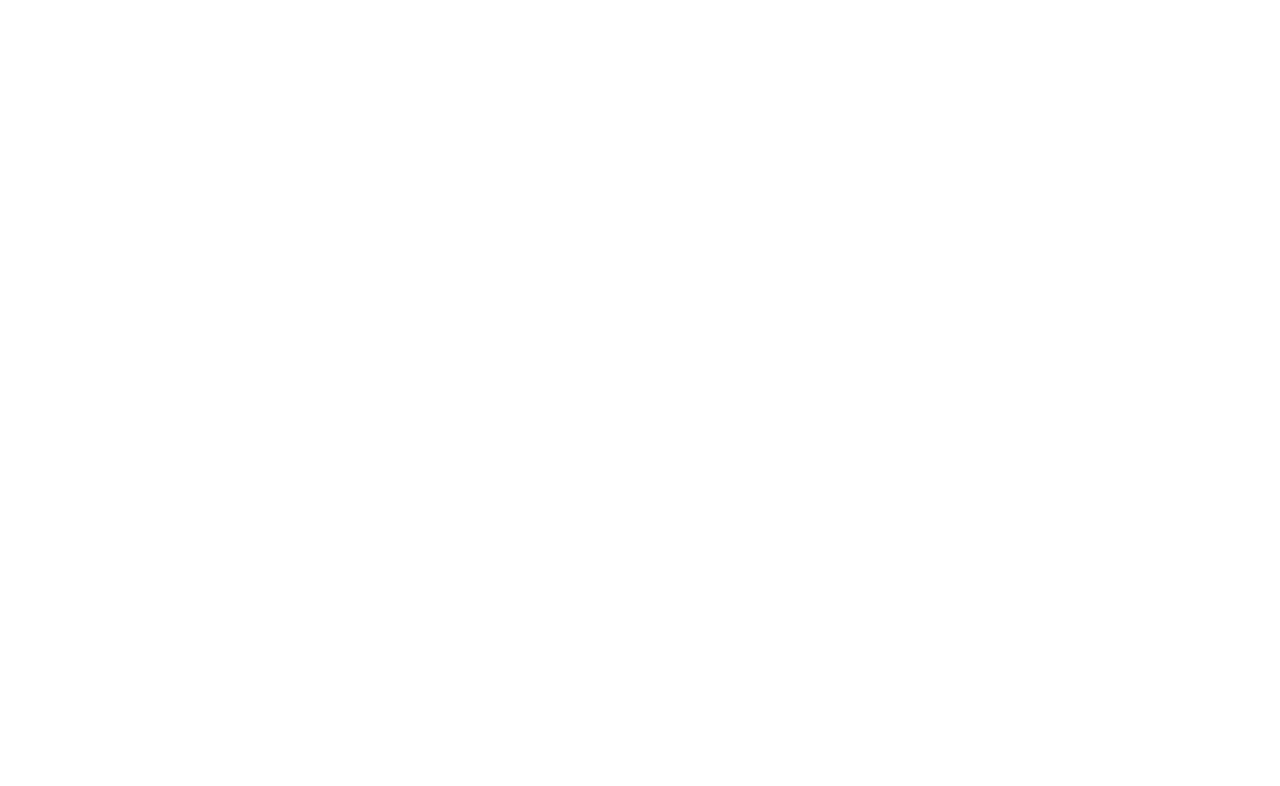
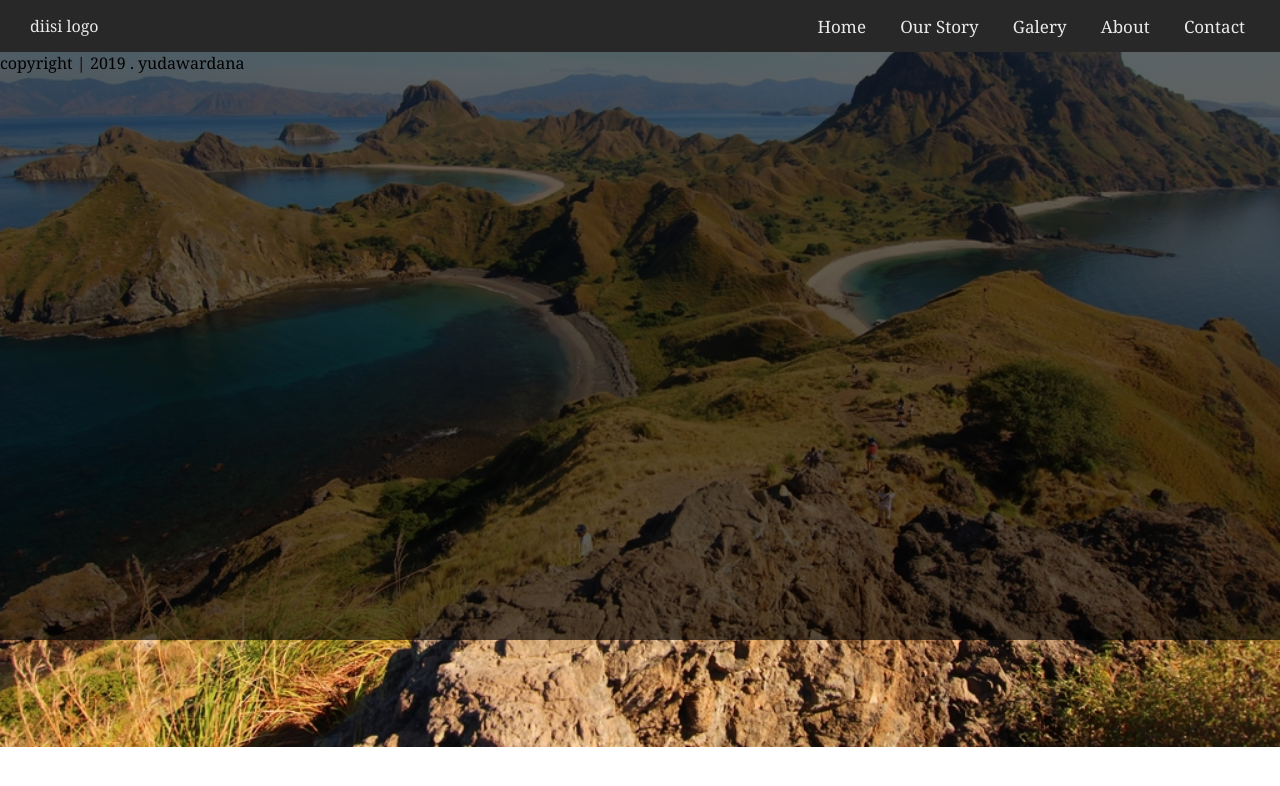
Before and after one commit to Yudawardana94/myJourney.github.io, a plain HTML site: page Galery.html in a window 1280 px wide. Drawn offline with Linux system fonts and the light colour scheme.

Commit message:
menambahkan foto, dan navabout di filelain yang berkaitan

```diff
--- a/Galery.html
+++ b/Galery.html
@@ -4,9 +4,33 @@
     <meta charset="UTF-8">
     <meta name="viewport" content="width=device-width, initial-scale=1.0">
     <meta http-equiv="X-UA-Compatible" content="ie=edge">
-    <title>Document</title>
+    <link rel="icon" href="../myJourney.github.io/pic/indonesia.png" width="15px" height="15px">
+    <link href="style.css" type="text/css" rel="stylesheet">
+    <title>Galery Indonesia</title>
 </head>
 <body>
+     <!-- Navigasi bar -->
+     <div class="navabout" id="navabout">
+        <a href="index.html" id="logo">diisi logo</a>
+        <ul>
+              <li><a href="index.html">Home</a></li>
+            <li><a href="Ourstory.html">Our Story</a></li>
+            <li><a href="Galery.html">Galery</a></li>
+            <li><a href="About.html">About</a></li>
+            <li><a href="Contact.html">Contact</a></li>
+        </ul>
+      </div>
+    <!-- gambar -->
+    <div class="picheader" id="picheader">
 
+    </div>
+    <!-- Contact -->
+    <div class="contact" id="contact">
+
+    </div>
+    <!-- footer -->
+    <div class="footer" id="footer">
+        <p>copyright | 2019 . yudawardana</p>
+    </div>
 </body>
 </html>
--- a/style.css
+++ b/style.css
@@ -5,10 +5,10 @@
 }
 
 body{
-    background-image: linear-gradient(rgba(0,0,0,0.6),rgba(0,0,0,0.65)), url(../myJourney.github.io/pic/2.jpg);
+    background-image: linear-gradient(rgba(0,0,0,0.6),rgba(0,0,0,0.65)), url(../myJourney.github.io/pic/tebing.jpg);
     background-size: cover;
     background-position: center;
-    height: 740px;
+    height: 640px;
     width: auto;
     background-repeat: no-repeat;
 }
@@ -27,21 +27,21 @@ body{
 
 }
 
-ul{
+.navbar ul{
     float: right;
     margin-right: 10px;
     list-style-type: none;
     font-weight: 400;
 }
-ul li{
+.navbar ul li{
     display: inline-block;
 }
 
-ul li a{
+.navbar ul li a{
     padding: 0px 15px;
 }
 
-ul li a:hover{
+.navbar ul li a:hover{
     background-color: #eaeaea;
     color: #232323;
     opacity: 0.7;
@@ -99,7 +99,7 @@ ul li a:hover{
     transition-delay: 4ms;
 }
 
-.footer{
+.homefooter{
     /* background-color: aqua; */
     text-align: center;
     opacity: 0.7;
@@ -108,3 +108,42 @@ ul li a:hover{
     left: 40%;
     color: #eaeaea;
 }
+
+/* about */
+.navabout{
+    background-color: #282828;
+    padding: 15px 20px;
+
+}
+.navabout a{
+    /* background-color: #282828; */
+    text-decoration: none;
+    color: #eaeaea;
+    padding-top: 10px;
+}
+
+.navabout ul{
+    text-decoration: none;
+    list-style: none;
+    float: right;
+    font-weight: 400;
+
+}
+
+.navabout ul li{
+    display: inline-block;
+}
+
+.navabout ul li a{
+    padding: 2px 15px;
+    font-size: 17px;
+}
+
+.navabout ul li a:hover{
+    background-color: #eaeaea;
+    color: #282828;
+    opacity: 0.6;
+    transition: 0.4s ease;
+    transition-delay: 4ms;
+
+}
```
Also changed, not shown: About.html (+25 -1 lines), Contact.html (+25 -1 lines), Ourstory.html (+25 -1 lines), index.html (+4 -4 lines), pic/indonesia.png (added), pic/indonesia.svg (added), pic/kebunteh(1).jpg (added), pic/logo indo.png (added), pic/logo indo.svg (added), pic/pantai(1).jpg (added), pic/tebing.jpg (added), pic/tebing2(1).jpg (added).
